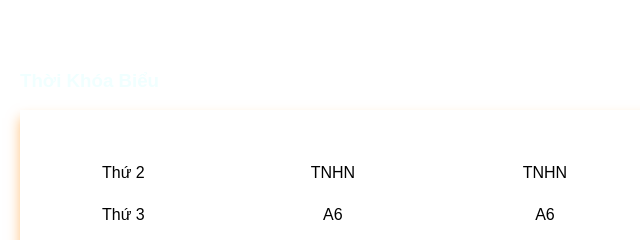
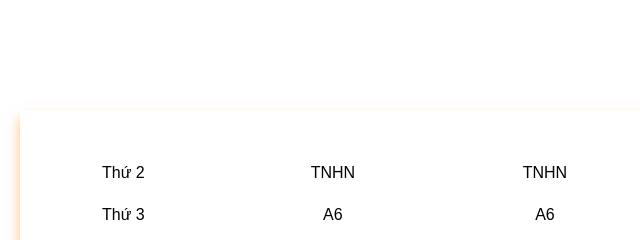
Before and after one commit to ManhHung3107/manhhung, a plain HTML site: page index.html in a window 1280 px wide. Shown: the part 233-473 px from the top of the page, 0-640 px from the left. Drawn offline with Linux system fonts and the light colour scheme.

Commit message:
Update index.html

```diff
--- a/index.html
+++ b/index.html
@@ -65,7 +65,7 @@
         }
 
         table, th, td {
-            border: 1px solid 9A3412;
+            border: 1px solid 9A3412 ;
         }
 
         th, td {
@@ -75,27 +75,27 @@
 
 
         th {
-            background-color: EA580C;
+            background-color: EA580C ;
             color: white ;
         }
 
 
         td {
-            background-color: FED7AA;
-            color: 7C2D12;
+            background-color: FED7AA ;
+            color: 7C2D12 ;
         }
 
 
         td:hover {
-            background-color: FB923C;
+            background-color: FB923C ;
         }
 
         h2, p {
-            color: black;
+            color: black ;
         }
 
         h3 {
-            color: azure ;
+            color: white ;
         }
     </style>
 </head>
```
